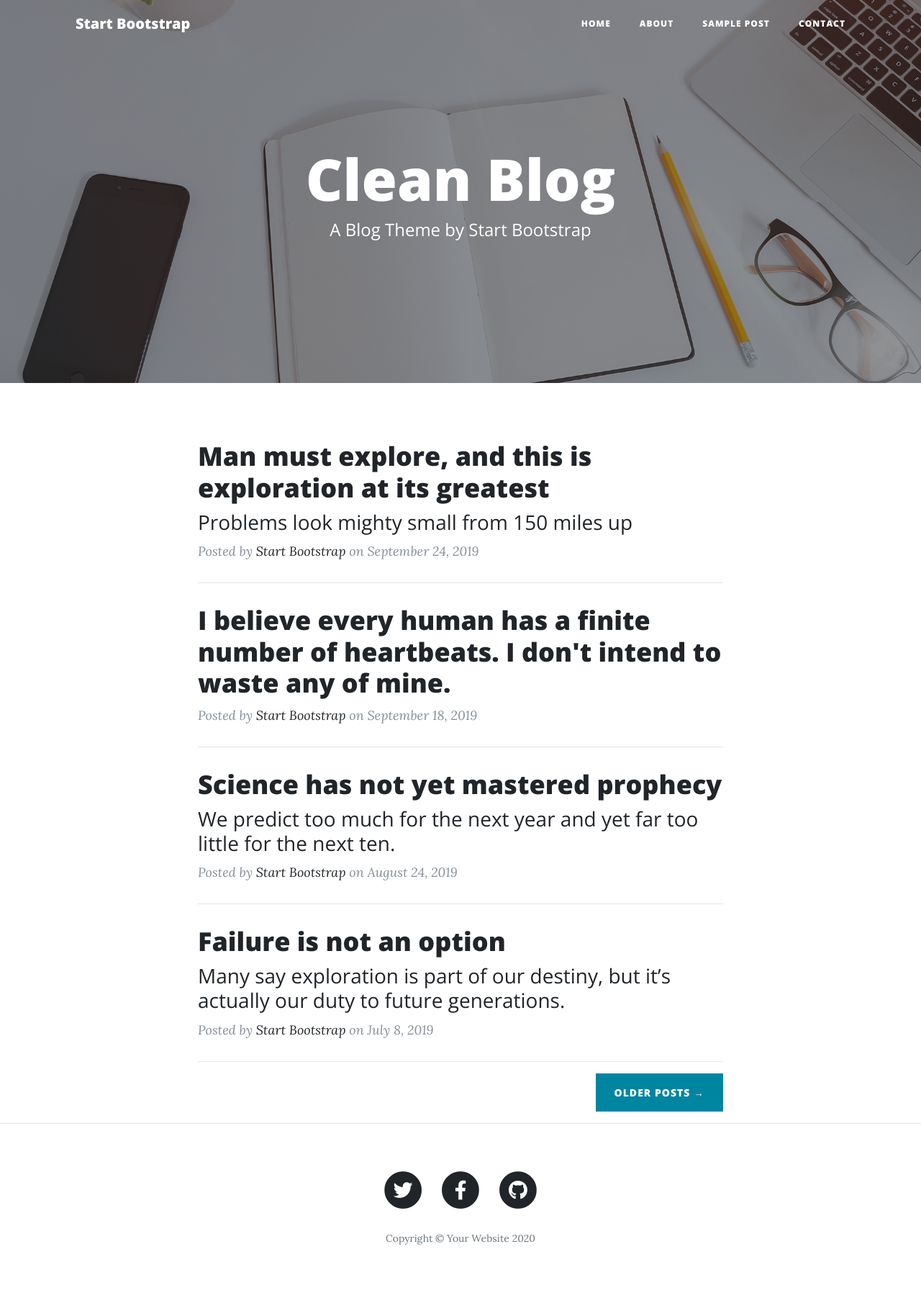
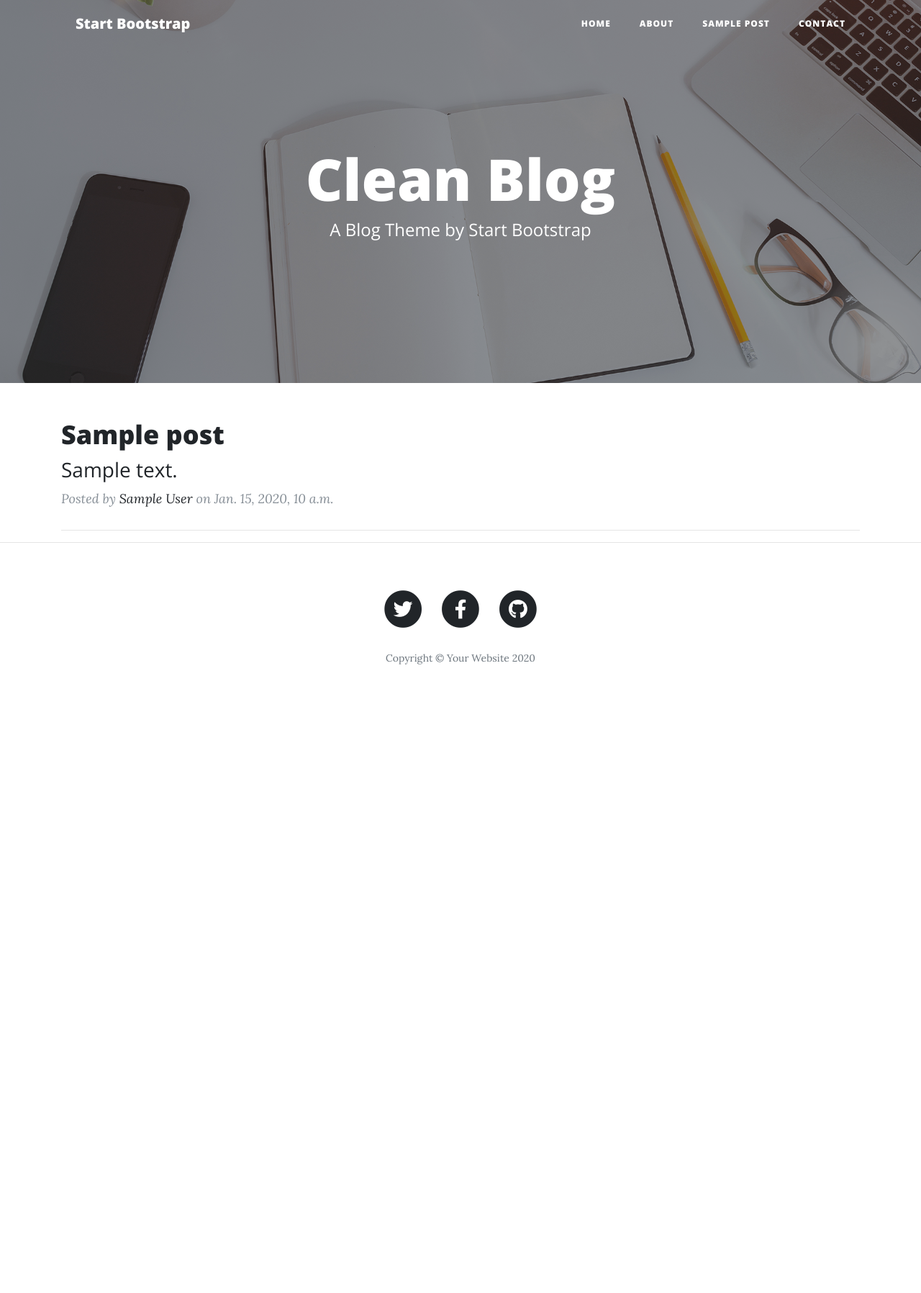
Before and after one commit to maclen2007/simple_django_blog, a Django app: template templates/index.html in a window 1280 px wide. Shown: the whole page at 72% size. After the commit the page ends 923 px from the top, so only its background shows below. Run offline with Django 3.2, Linux system fonts and the light colour scheme; the template is opened without the code that fills it: most values are stand-ins (such as "Sample title", 1, 10 or a date in 2020); some libraries are stand-ins or nearby versions.

Commit message:
Шаблоны списка постов и отдельного поста

```diff
--- a/posts/urls.py
+++ b/posts/urls.py
@@ -3,5 +3,6 @@ from django.urls import path
 from . import views
 
 urlpatterns = [
-  path("", views.index, name="index")
+  path("", views.index, name="index"),
+  path("<int:post_id>/", views.post_view, name="post"),
 ]
--- /dev/null
+++ b/templates/includes/post_in_cat.html
@@ -0,0 +1,14 @@
+<div class="post-preview">
+    <a href="{% url 'post' post.id %}">
+      <h2 class="post-title">
+        {{ post.title }}
+      </h2>
+      <h3 class="post-subtitle">
+        {{ post.text | truncatechars:255 }}
+      </h3>
+    </a>
+    <p class="post-meta">Posted by
+      <a href="#">{{ post.author }}</a>
+      on {{ post.pub_date }}</p>
+  </div>
+  <hr>
--- a/templates/index.html
+++ b/templates/index.html
@@ -72,67 +72,9 @@
   <!-- Main Content -->
   <div class="container">
     {% block content %}
-    <div class="row">
-      <div class="col-lg-8 col-md-10 mx-auto">
-        <div class="post-preview">
-          <a href="post.html">
-            <h2 class="post-title">
-              Man must explore, and this is exploration at its greatest
-            </h2>
-            <h3 class="post-subtitle">
-              Problems look mighty small from 150 miles up
-            </h3>
-          </a>
-          <p class="post-meta">Posted by
-            <a href="#">Start Bootstrap</a>
-            on September 24, 2019</p>
-        </div>
-        <hr>
-        <div class="post-preview">
-          <a href="post.html">
-            <h2 class="post-title">
-              I believe every human has a finite number of heartbeats. I don't intend to waste any of mine.
-            </h2>
-          </a>
-          <p class="post-meta">Posted by
-            <a href="#">Start Bootstrap</a>
-            on September 18, 2019</p>
-        </div>
-        <hr>
-        <div class="post-preview">
-          <a href="post.html">
-            <h2 class="post-title">
-              Science has not yet mastered prophecy
-            </h2>
-            <h3 class="post-subtitle">
-              We predict too much for the next year and yet far too little for the next ten.
-            </h3>
-          </a>
-          <p class="post-meta">Posted by
-            <a href="#">Start Bootstrap</a>
-            on August 24, 2019</p>
-        </div>
-        <hr>
-        <div class="post-preview">
-          <a href="post.html">
-            <h2 class="post-title">
-              Failure is not an option
-            </h2>
-            <h3 class="post-subtitle">
-              Many say exploration is part of our destiny, but it’s actually our duty to future generations.
-            </h3>
-          </a>
-          <p class="post-meta">Posted by
-            <a href="#">Start Bootstrap</a>
-            on July 8, 2019</p>
-        </div>
-        <hr>
-        <!-- Pager -->
-        <div class="clearfix">
-          <a class="btn btn-primary float-right" href="#">Older Posts &rarr;</a>
-        </div>
-      </div>
-    </div>
+      {% for post in posts %}
+        {% include "includes/post_in_cat.html" with post=post %}
+      {% endfor %}
     {% endblock %}
   </div>
 
```
Also changed, not shown: posts/views.py (+8 -1 lines), templates/post.html (added, +8 -0 lines).
